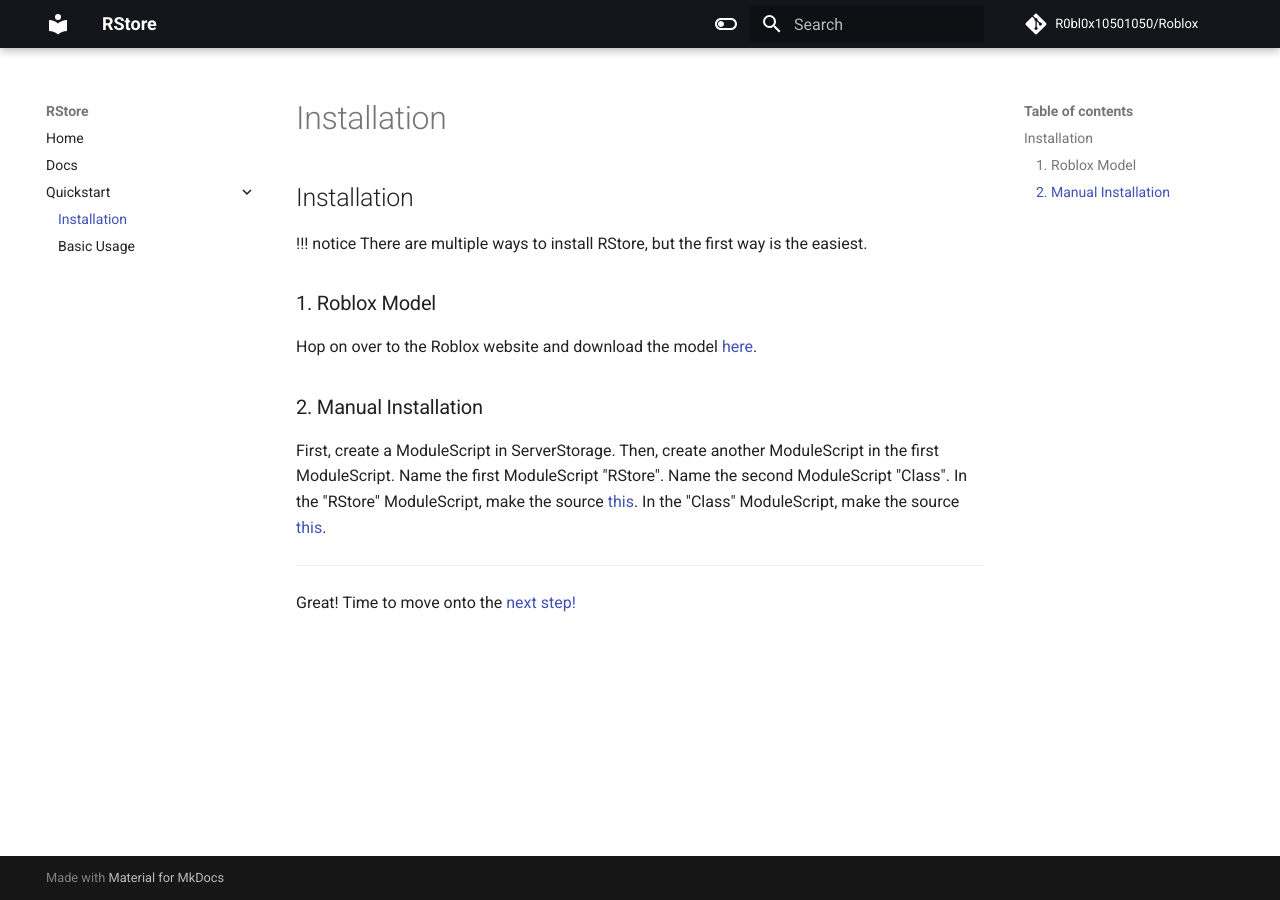
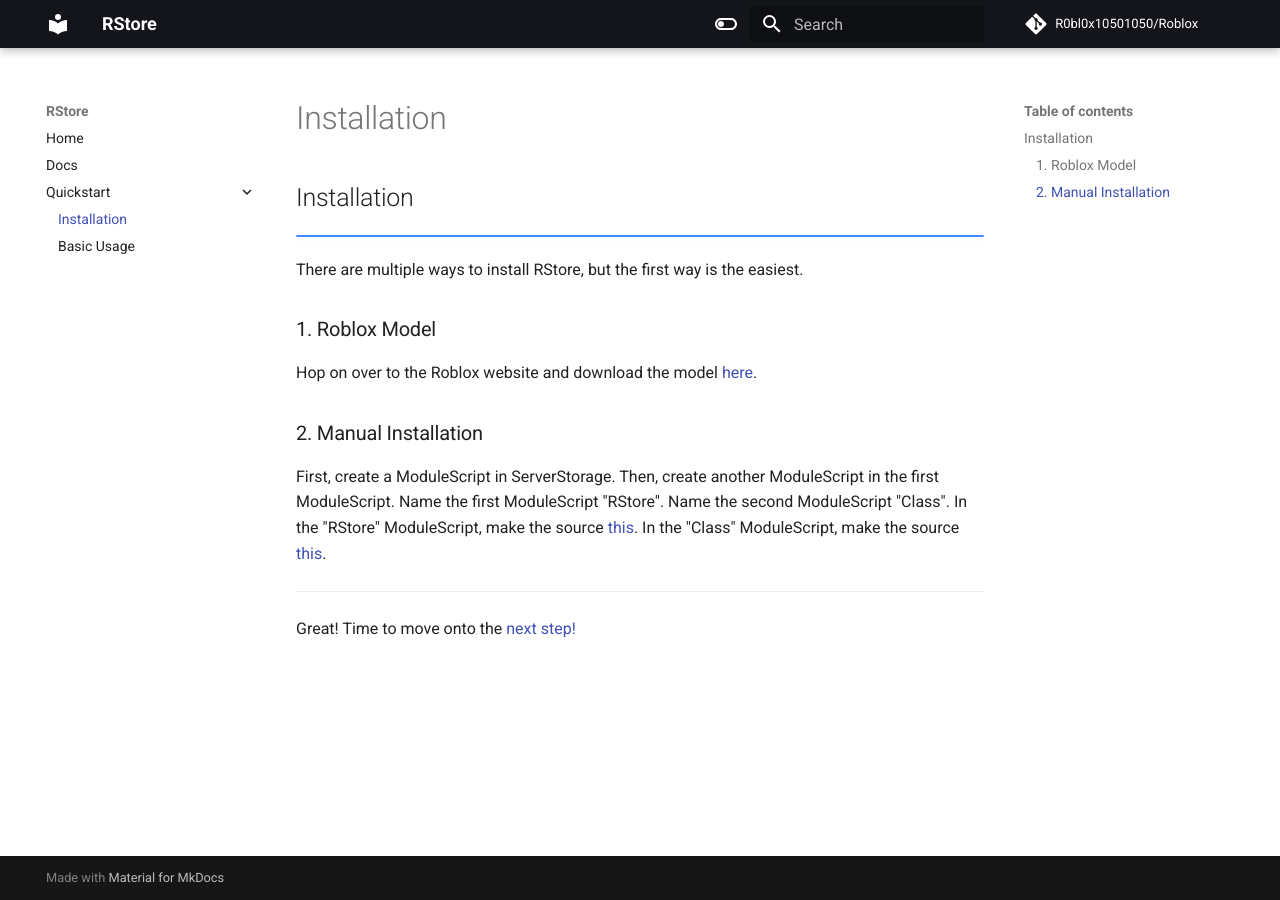
Before and after one commit to R0bl0x10501050/RStoreModule, an MkDocs documentation site: the page built from docs/Quickstart/installation.md, in a window 1280 px wide. Built offline with MkDocs 1.6.1 and Material for MkDocs 9.7.7, drawn with Linux system fonts in a browser that asks for light colours; comment, search, counter and statistics services are not loaded.

Commit message:
Update installation.md

```diff
--- a/docs/Quickstart/installation.md
+++ b/docs/Quickstart/installation.md
@@ -1,6 +1,7 @@
 ## Installation
 
-!!! notice There are multiple ways to install RStore, but the first way is the easiest.
+!!! notice ""
+There are multiple ways to install RStore, but the first way is the easiest.
 
 ### 1. Roblox Model
 
```
